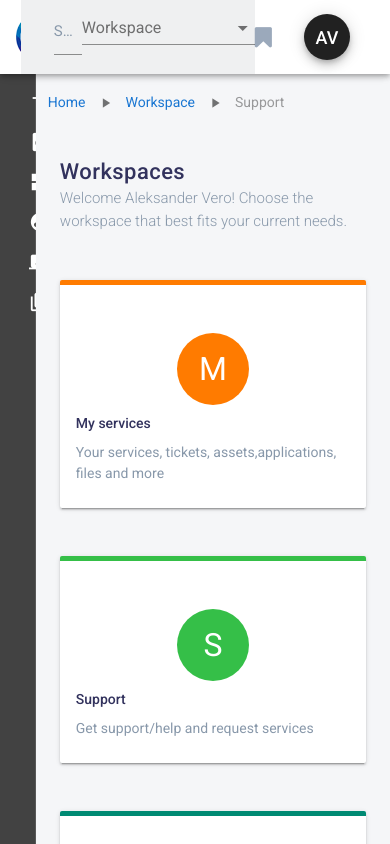
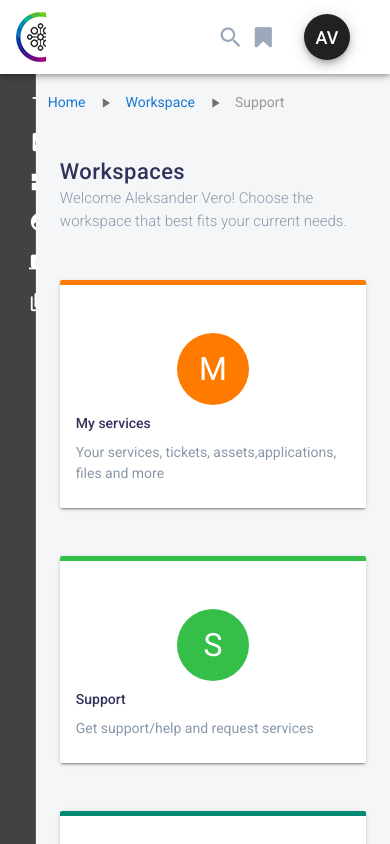
Before and after one commit to kletiakalavace/Designs, a Vue app: page /workspaces in a window 390 px wide. Shown: the top 844 px of the page. Built offline with nearby package versions, Linux system fonts and the light colour scheme.

Commit message:
mobile changes:

```diff
--- a/src/assets/sass/responsive.scss
+++ b/src/assets/sass/responsive.scss
@@ -67,6 +67,12 @@
   .logo-desktop{
     display:none;
   }
+  .search-mobile{
+    display:block !important;
+  }
+/*  .bg-search{
+    display:none !important;
+  }*/
 }
 
 @media only screen and (max-width: 435px) {
--- a/src/components/Header.vue
+++ b/src/components/Header.vue
@@ -5,7 +5,10 @@
             <img class="logo-mobile" src="../assets/img/logo_mobile.png">
         </v-toolbar-title>
         <v-flex xs12 sm6 lg8 offset-sm2 class="mx-auto content-general-search">
-            <v-layout row bg-search>
+          <v-btn icon slot="activator" v-on:click="seen = !seen" class="btn-info-search search-mobile right">
+            <v-icon>search</v-icon>
+          </v-btn>
+            <v-layout row bg-search v-if="!seen">
                 <v-flex lg8>
                   <v-select
                     label="Search Workspaces"
@@ -169,6 +172,7 @@
     export default {
         name: "o-header",
         data:() => ({
+        seen: true,
             workspace: [
               { name: 'My services', letter: 'M',class:'bg-orange' },
               { name: 'Support', letter: 'S',class:'bg-dark-green'},
@@ -191,6 +195,13 @@
 
 <style lang="scss">
     @import '~@/assets/sass/variables.scss';
+    .search-mobile{
+      display:none;
+      color:$text-search;
+      i{
+        font-size: 27px;
+      }
+    }
     .thumb-workspace-header{
         height:23px;
         width:23px;
```
